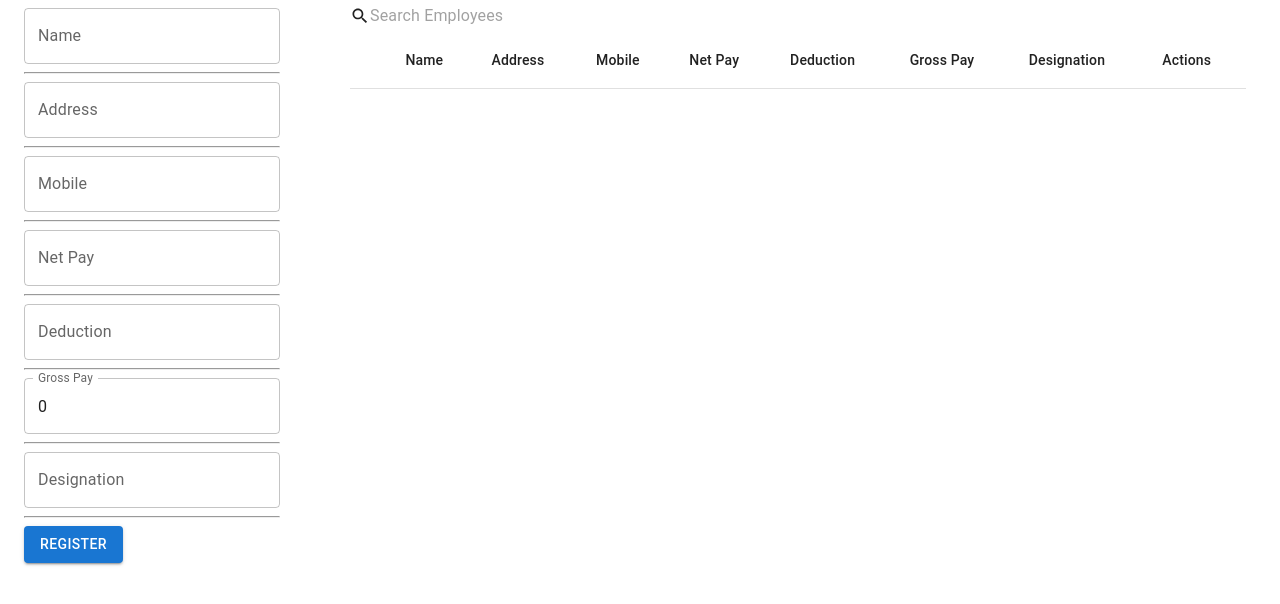
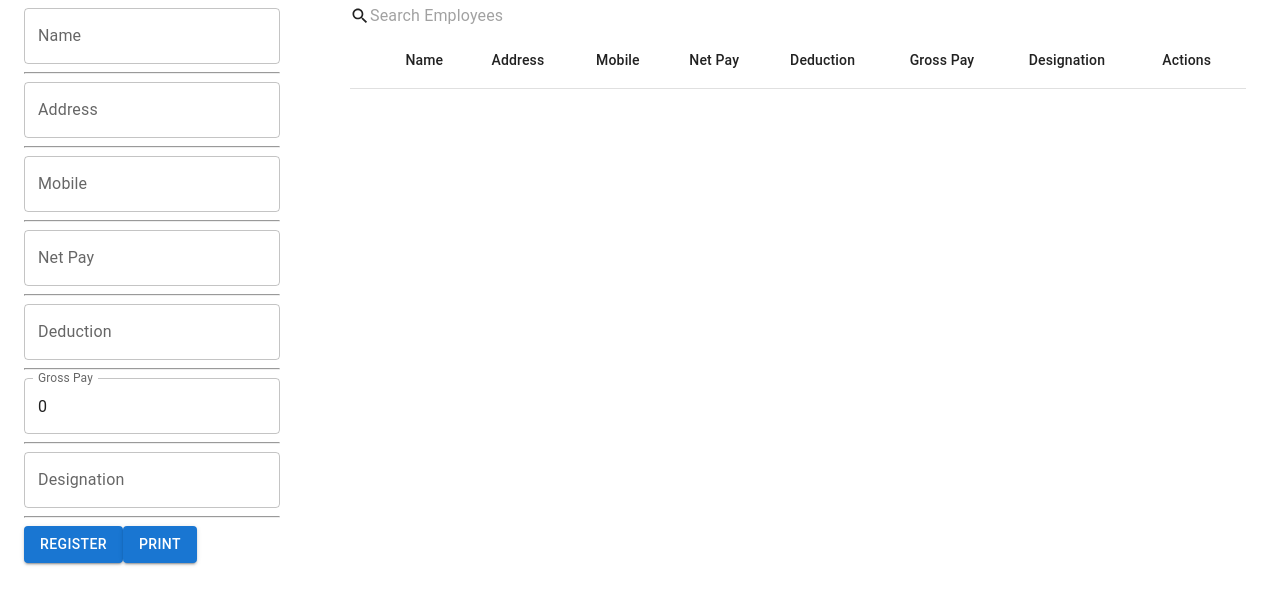
Before and after one commit to Anurag-Raju/employee-form, a React (Create React App) app: page / in a window 1280 px wide. Shown: the top 604 px of the page. Built offline with nearby package versions, Linux system fonts and the light colour scheme.

Commit message:
add init

```diff
--- a/src/Employeeform.js
+++ b/src/Employeeform.js
@@ -161,7 +161,9 @@ const Employeeform = () => {
     }
     return value;
   };
-
+  const printPreview = () => {
+    window.print();
+  };
   return (
     <div>
       <Card>
@@ -230,9 +232,18 @@ const Employeeform = () => {
                 />
                 <hr />
                 {toggleSubmit ? (
-                  <Button type="submit" variant="contained">
-                    Register
-                  </Button>
+                  <>
+                    <Button type="submit" variant="contained">
+                      Register
+                    </Button>
+                    <Button
+                      type="submit"
+                      variant="contained"
+                      onClick={printPreview}
+                    >
+                      print
+                    </Button>
+                  </>
                 ) : (
                   <Button type="submit" variant="contained">
                     Edit
```
